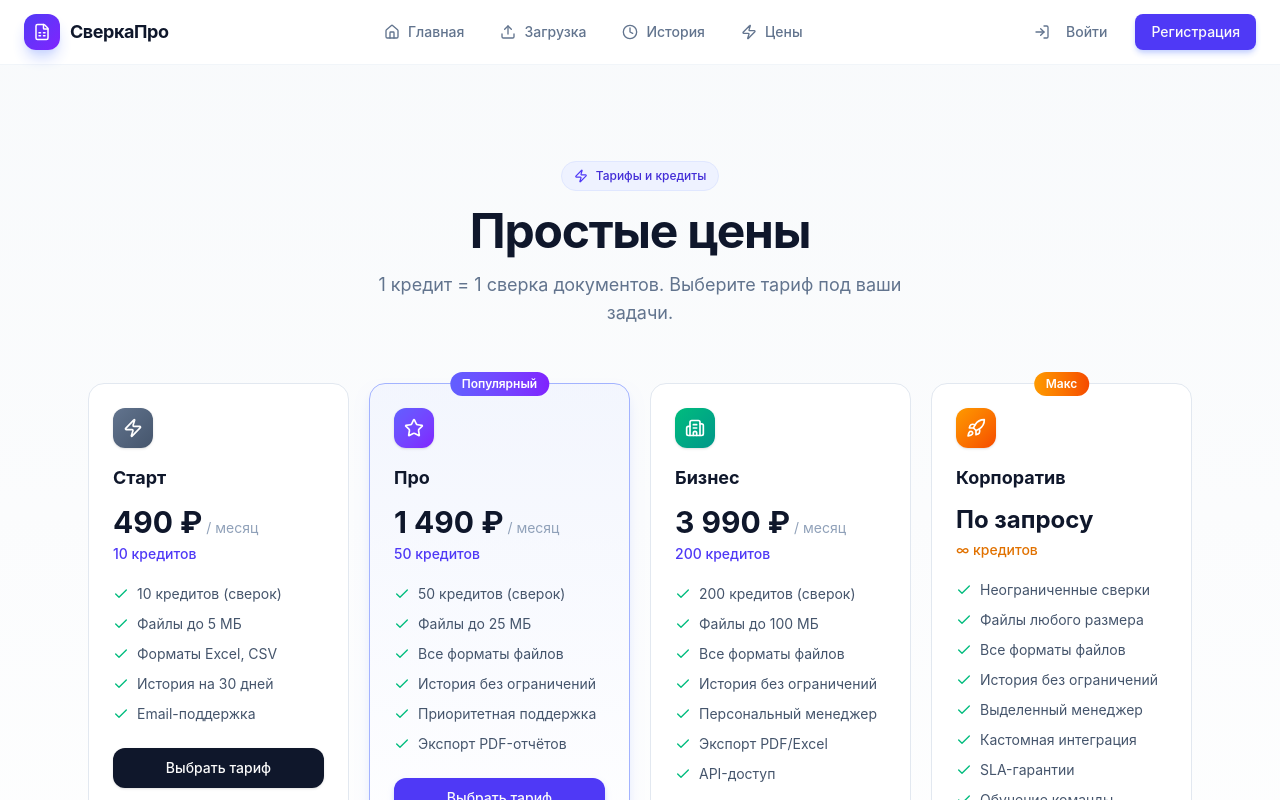
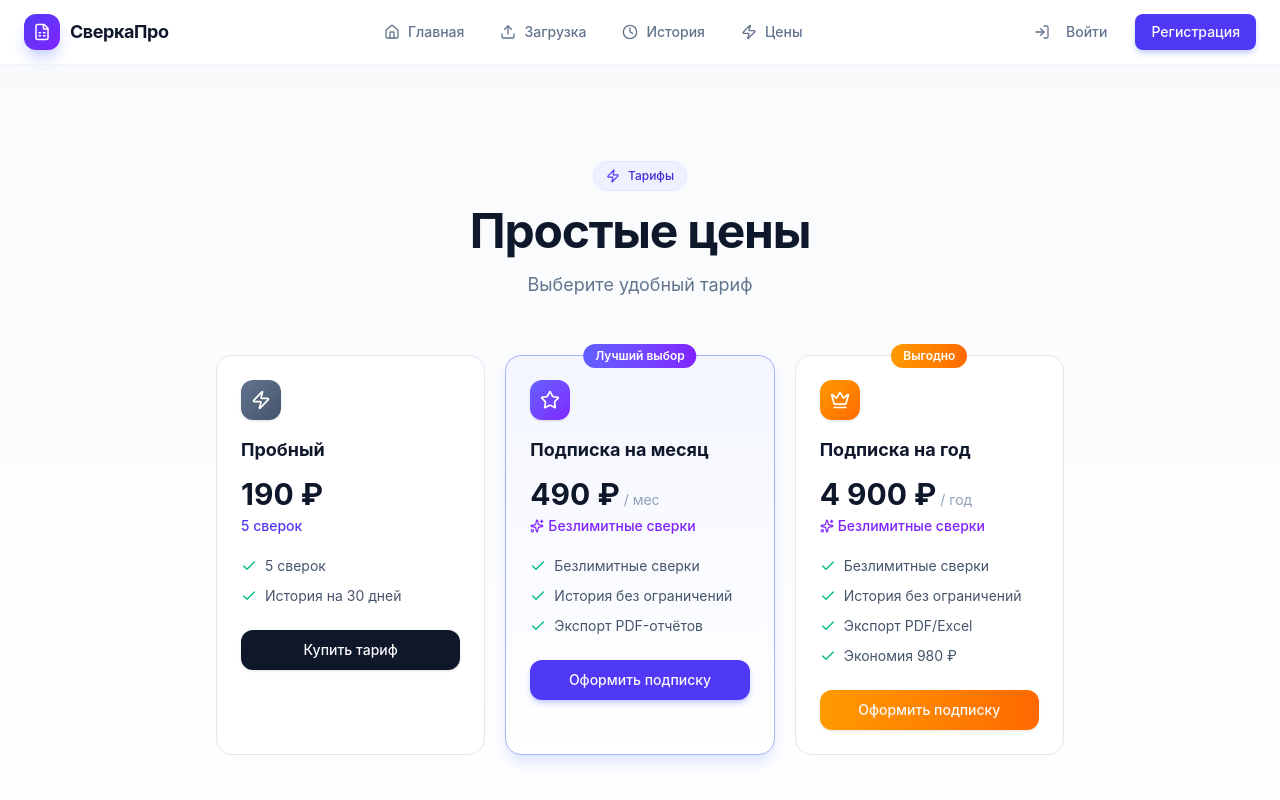
Before and after one commit to Zhenya848/ActsValidatorFrontend, a React app: page /pricing in a window 1280 px wide. Shown: the top 800 px of the page. Built offline with nearby package versions, Linux system fonts and the light colour scheme; the HTML template or start-up script is replaced by a standard one.

Commit message:
AddFilters

```diff
--- a/src/pages/Pricing.tsx
+++ b/src/pages/Pricing.tsx
@@ -1,87 +1,65 @@
-import { useState } from 'react';
+import React, { useState } from 'react';
 import { motion } from 'framer-motion';
-import { Check, Zap, Star, Building2, Rocket } from 'lucide-react';
+import { Check, Zap, Star, Crown, Sparkles } from 'lucide-react';
 import { Button } from '../shared/ui/button';
 
 const plans = [
   {
-    id: 'starter',
-    name: 'Старт',
+    id: 'trial',
+    name: 'Пробный',
     icon: Zap,
     color: 'from-slate-500 to-slate-600',
     badge: null,
-    price: 490,
-    credits: 10,
+    price: 190,
+    period: null,
+    credits: 5,
+    unlimited: false,
     features: [
-      '10 кредитов (сверок)',
-      'Файлы до 5 МБ',
-      'Форматы Excel, CSV',
-      'История на 30 дней',
-      'Email-поддержка',
+      '5 сверок',
+      'История на 30 дней'
     ],
   },
   {
-    id: 'pro',
-    name: 'Про',
+    id: 'monthly',
+    name: 'Подписка на месяц',
     icon: Star,
     color: 'from-indigo-500 to-violet-600',
-    badge: 'Популярный',
-    price: 1490,
-    credits: 50,
+    badge: 'Лучший выбор',
+    price: 490,
+    period: 'мес',
+    credits: null,
+    unlimited: true,
     features: [
-      '50 кредитов (сверок)',
-      'Файлы до 25 МБ',
-      'Все форматы файлов',
+      'Безлимитные сверки',
       'История без ограничений',
-      'Приоритетная поддержка',
       'Экспорт PDF-отчётов',
     ],
   },
   {
-    id: 'business',
-    name: 'Бизнес',
-    icon: Building2,
-    color: 'from-emerald-500 to-teal-600',
-    badge: null,
-    price: 3990,
-    credits: 200,
+    id: 'yearly',
+    name: 'Подписка на год',
+    icon: Crown,
+    color: 'from-amber-500 to-orange-500',
+    badge: 'Выгодно',
+    price: 4900,
+    period: 'год',
+    credits: null,
+    unlimited: true,
     features: [
-      '200 кредитов (сверок)',
-      'Файлы до 100 МБ',
-      'Все форматы файлов',
+      'Безлимитные сверки',
       'История без ограничений',
-      'Персональный менеджер',
       'Экспорт PDF/Excel',
-      'API-доступ',
-    ],
-  },
-  {
-    id: 'enterprise',
-    name: 'Корпоратив',
-    icon: Rocket,
-    color: 'from-amber-500 to-orange-600',
-    badge: 'Макс',
-    price: null,
-    credits: null,
-    features: [
-      'Неограниченные сверки',
-      'Файлы любого размера',
-      'Все форматы файлов',
-      'История без ограничений',
-      'Выделенный менеджер',
-      'Кастомная интеграция',
-      'SLA-гарантии',
-      'Обучение команды',
+      'Экономия 980 ₽',
     ],
   },
 ];
 
 export default function Pricing() {
-  const [selected, setSelected] = useState<string>("");
+  const [selected, setSelected] = useState(null);
 
   return (
     <div className="min-h-screen bg-gradient-to-b from-slate-50 to-white">
-      <div className="max-w-6xl mx-auto px-6 py-16 lg:py-24">
+      <div className="max-w-4xl mx-auto px-6 py-16 lg:py-24">
         <motion.div
           initial={{ opacity: 0, y: 20 }}
           animate={{ opacity: 1, y: 0 }}
@@ -90,21 +68,20 @@ export default function Pricing() {
         >
           <div className="inline-flex items-center gap-2 px-3 py-1.5 rounded-full bg-indigo-50 border border-indigo-100 mb-4">
             <Zap className="w-3.5 h-3.5 text-indigo-600" />
-            <span className="text-xs font-medium text-indigo-700">Тарифы и кредиты</span>
+            <span className="text-xs font-medium text-indigo-700">Тарифы</span>
           </div>
           <h1 className="text-4xl sm:text-5xl font-bold text-slate-900 tracking-tight">
             Простые цены
           </h1>
           <p className="mt-4 text-lg text-slate-500 max-w-xl mx-auto">
-            1 кредит = 1 сверка документов. Выберите тариф под ваши задачи.
+            Выберите удобный тариф
           </p>
         </motion.div>
 
-        <div className="grid grid-cols-1 sm:grid-cols-2 lg:grid-cols-4 gap-5">
+        <div className="grid grid-cols-1 sm:grid-cols-3 gap-5">
           {plans.map((plan, i) => {
             const Icon = plan.icon;
-            const isPro = plan.id === 'pro';
-            const isEnterprise = plan.id === 'enterprise';
+            const isMonthly = plan.id === 'monthly';
 
             return (
               <motion.div
@@ -114,7 +91,7 @@ export default function Pricing() {
                 transition={{ duration: 0.4, delay: i * 0.08 }}
                 onClick={() => setSelected(plan.id)}
                 className={`relative rounded-2xl border p-6 cursor-pointer transition-all ${
-                  isPro
+                  isMonthly
                     ? 'border-indigo-300 bg-gradient-to-b from-indigo-50/60 to-white shadow-lg shadow-indigo-100'
                     : 'border-slate-200 bg-white hover:border-slate-300 hover:shadow-md'
                 } ${selected === plan.id ? 'ring-2 ring-indigo-500' : ''}`}
@@ -132,18 +109,14 @@ export default function Pricing() {
                 <h3 className="text-lg font-bold text-slate-900">{plan.name}</h3>
 
                 <div className="mt-3 mb-5">
-                  {plan.price ? (
-                    <>
-                      <span className="text-3xl font-bold text-slate-900">{plan.price.toLocaleString('ru-RU')} ₽</span>
-                      <span className="text-sm text-slate-400 ml-1">/ месяц</span>
-                      <div className="mt-1 text-sm text-indigo-600 font-medium">{plan.credits} кредитов</div>
-                    </>
-                  ) : (
-                    <>
-                      <span className="text-2xl font-bold text-slate-900">По запросу</span>
-                      <div className="mt-1 text-sm text-amber-600 font-medium">∞ кредитов</div>
-                    </>
-                  )}
+                  <span className="text-3xl font-bold text-slate-900">{plan.price.toLocaleString('ru-RU')} ₽</span>
+                  {plan.period && <span className="text-sm text-slate-400 ml-1">/ {plan.period}</span>}
+                  <div className="mt-1 text-sm font-medium">
+                    {plan.unlimited
+                      ? <span className="text-violet-600 flex items-center gap-1"><Sparkles className="w-3.5 h-3.5" /> Безлимитные сверки</span>
+                      : <span className="text-indigo-600">{plan.credits} сверок</span>
+                    }
+                  </div>
                 </div>
 
                 <ul className="space-y-2.5 mb-6">
@@ -157,34 +130,21 @@ export default function Pricing() {
 
                 <Button
                   className={`w-full rounded-xl text-sm h-10 ${
-                    isPro
+                    isMonthly
                       ? 'bg-indigo-600 hover:bg-indigo-700 shadow-md shadow-indigo-200'
-                      : isEnterprise
+                      : plan.id === 'yearly'
                       ? 'bg-gradient-to-r from-amber-500 to-orange-500 hover:from-amber-600 hover:to-orange-600'
                       : 'bg-slate-900 hover:bg-slate-800'
                   }`}
                 >
-                  {isEnterprise ? 'Связаться с нами' : 'Выбрать тариф'}
+                  {plan.unlimited ? 'Оформить подписку' : 'Купить тариф'}
                 </Button>
               </motion.div>
             );
           })}
         </div>
 
-        <motion.div
-          initial={{ opacity: 0 }}
-          animate={{ opacity: 1 }}
-          transition={{ delay: 0.5 }}
-          className="mt-12 bg-slate-50 border border-slate-200 rounded-2xl p-6 flex flex-col sm:flex-row items-center justify-between gap-4"
-        >
-          <div>
-            <p className="font-semibold text-slate-800">Нужно больше кредитов?</p>
-            <p className="text-sm text-slate-500 mt-0.5">Купите дополнительные кредиты в любое время без смены тарифа.</p>
-          </div>
-          <Button variant="outline" className="rounded-xl border-slate-300 text-sm whitespace-nowrap">
-            Купить кредиты
-          </Button>
-        </motion.div>
+
       </div>
     </div>
   );
--- a/src/widgets/components/details/DiscrepancyLabel.tsx
+++ b/src/widgets/components/details/DiscrepancyLabel.tsx
@@ -11,12 +11,27 @@ import { useAppSelector } from "../../../app/store";
 import { selectAccessToken } from "../../../app/auth.slice";
 import type { Discrepancy } from "../../../entities/collations/Discrepancy";
 
-const FILTERS = [
+const SOURCE_FILTERS = [
   { key: 'all', label: 'Все расхождения' },
   { key: 'both', label: 'Алгоритм + ИИ' },
   { key: 'algorithm', label: 'Только алгоритм' },
   { key: 'ai', label: 'Только ИИ' },
 ];
+
+const FIELD_FILTERS = [
+  { key: 'all', label: 'Все поля' },
+  { key: 'amount', label: 'По сумме' },
+  { key: 'date', label: 'По дате' },
+  { key: 'none', label: 'Отсутствующие' },
+  { key: 'docNumber', label: 'По номеру документа' },
+];
+
+const FIELD_MAP: Record<string, string[]> = {
+  amount: ['сумма', 'дебет', 'кредит'],
+  date: ['дата'],
+  docNumber: ['документ'],
+  none: ['отсутствует']
+};
 
 const getSource = (c: Discrepancy) => {
   const hasAlgo = c.detectedBy.includes('algorithm');
@@ -33,7 +48,8 @@ const getSource = (c: Discrepancy) => {
 
 export default function DiscrepanciesLabel() {
   const navigate = useNavigate();
-  const [filter, setFilter] = useState('all');
+  const [sourceFilter, setSourceFilter] = useState('all');
+  const [fieldFilter, setFieldFilter] = useState('all');
 
   const location = useLocation();
   const collation: Collation = location.state?.collationData;
@@ -73,14 +89,18 @@ export default function DiscrepanciesLabel() {
   if (!collation)
     return;
 
-  const visibleItems = collationErrors.filter((d) => {
+  const itemsFilteredBySource = collationErrors.filter((d) => {
     if (!aiReady && !d.detectedBy.includes('algorithm'))
         return false;
 
-    if (filter === 'all')
-        return true;
+    return sourceFilter === 'all' || getSource(d) === sourceFilter;
+  });
 
-    return getSource(d) === filter;
+  const visibleItems = itemsFilteredBySource.filter((d) => {
+    if (!aiReady && !d.detectedBy.includes('algorithm'))
+        return false;
+
+    return fieldFilter === 'all' || FIELD_MAP[fieldFilter]?.includes(d.field.toLowerCase());
   });
 
   const aiOnlyCount = collationErrors.filter(
@@ -126,19 +146,43 @@ export default function DiscrepanciesLabel() {
       </div>
 
       <div className="flex flex-wrap gap-2 mb-5">
-        {FILTERS.map((f) => {
+        {SOURCE_FILTERS.map((f) => {
           if (!aiReady && (f.key === 'both' || f.key === 'ai')) return null;
           const count = f.key === 'all'
-            ? visibleItems.length
+            ? collationErrors.length
             : collationErrors.filter(
                 (d) => (aiReady || d.detectedBy.includes('algorithm')) && getSource(d) === f.key
               ).length;
           return (
             <button
               key={f.key}
-              onClick={() => setFilter(f.key)}
+              onClick={() => setSourceFilter(f.key)}
               className={`px-3 py-1.5 rounded-xl text-sm font-medium transition-all border ${
-                filter === f.key
+                sourceFilter === f.key
+                  ? 'bg-indigo-600 text-white border-indigo-600 shadow-sm'
+                  : 'bg-white text-slate-500 border-slate-200 hover:border-slate-300'
+              }`}
+            >
+              {f.label} <span className="ml-1 opacity-70">{count}</span>
+            </button>
+          );
+        })}
+      </div>
+
+      <div className="flex flex-wrap gap-2 mb-5">
+        {FIELD_FILTERS.map((f) => {
+          const count = f.key === 'all'
+            ? itemsFilteredBySource.length
+            : itemsFilteredBySource.filter((d) =>
+                (aiReady || d.detectedBy.includes('algorithm')) &&
+                FIELD_MAP[f.key]?.includes(d.field)
+              ).length;
+          return (
+            <button
+              key={f.key}
+              onClick={() => setFieldFilter(f.key)}
+              className={`px-3 py-1.5 rounded-xl text-sm font-medium transition-all border ${
+                fieldFilter === f.key
                   ? 'bg-indigo-600 text-white border-indigo-600 shadow-sm'
                   : 'bg-white text-slate-500 border-slate-200 hover:border-slate-300'
               }`}
```
